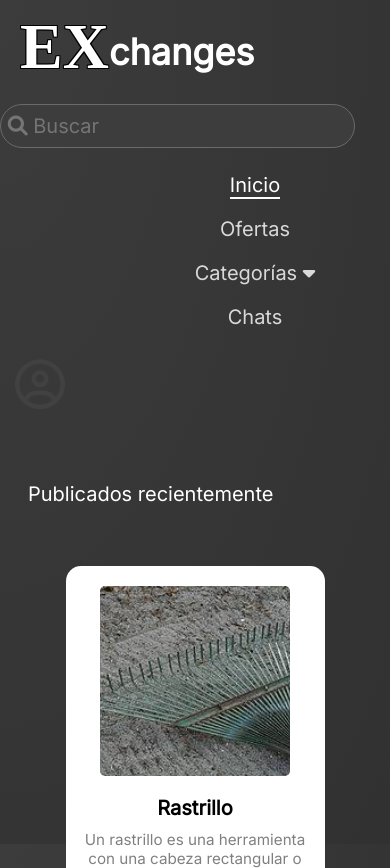
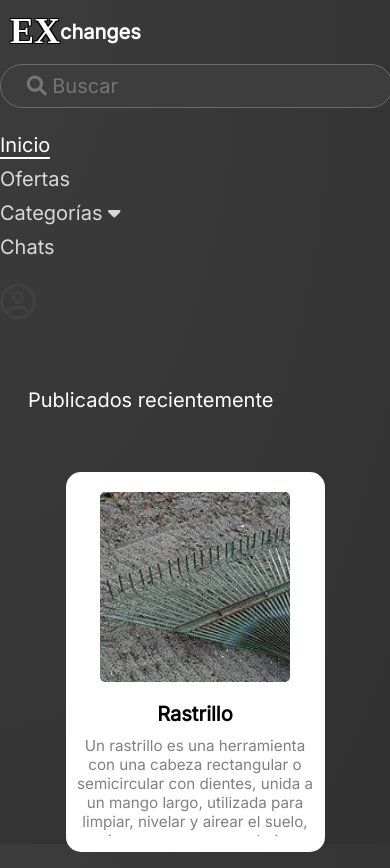
Before and after one commit to Tempus-Datus-Gravitas/EXchanges, a PHP site: page / in a window 390 px wide. Shown: the top 868 px of the page. Run offline with PHP 8.4, Linux system fonts and the light colour scheme; some web fonts are replaced.

Commit message:
Update bar.css for responsive design

```diff
--- a/css/bar.css
+++ b/css/bar.css
@@ -6,76 +6,97 @@
     transform: translateX(0);
   }
 }
-header{
+header {
   justify-content: space-between;
   color: #fff;
   display: flex;
-	#name{
+  align-items: center;
+  flex-wrap: wrap;
+  padding: 10px 0;
+}
+
+#name {
   animation: 0.5s ease-out 0s 1 slideInFromLeft;
   margin-left: 20px;
   display: flex;
-		#title{
+  align-items: center;
+  justify-content: center;
+  flex-direction: row;
+}
+
+#title {
   font-family: "Expletus Sans";
   font-size: 64px;
   margin: 0;
   padding: 0px;
   text-shadow: -1px -1px 0 #000, 1px -1px 0 #000, -1px 1px 0 #000, 1px 1px 0 #000;
+  display: flex;
+  align-items: center;
+  justify-content: center;
 }
-		#subtitle{
+
+#subtitle {
   font-size: 36px;
   margin: 20px 0;
   padding: 0px;
+  display: flex;
+  align-items: center;
+  justify-content: center;
 }
-	}
-	input{
+
+header input {
   font-family: "Inter","FontAwesome";
-		width: 403px;
+  width: 85vw;
+  max-width: 400px;
   height: 40px;
   border: solid 1px #6a6a6a;
   border-radius: 30px;
   background: #3d3d3d;
   color: #fff;
   font-size: 20px;
-		padding: 1px;
-		margin: 20px;
+  padding: 1px 20px;
+  margin: 20px 0;
+  display: flex;
+  justify-content: center;
+  align-items: center;
+  flex-direction: row;
 }
-	#navegacion{
+
+#navegacion {
   list-style: none;
   display: flex;
   align-items: center;
   justify-content: center;
   gap: 20px;
   margin-left: 20px;
-		.normal{
+  padding: 0;
+}
+
+#navegacion .normal {
   cursor: pointer;
   text-decoration: none;
   color: #d9d9d9;
   font-size: 20px;
   transition: color 0.3s ease;
-			&:hover{
+}
+#navegacion .normal:hover {
   color: #fff;
 }
-		}
-		.active{
+#navegacion .active {
   cursor: pointer;
   text-decoration: none;
   color: #fff;
   font-size: 20px;
   border-bottom: solid 2px #fff;
-
-
 }
 
-	}
-	.fa-circle-user{
+.fa-circle-user {
   font-size: 50px;
   color: #414141;
   margin: 15px;
   cursor: pointer;
 }
 
-
-}
 @media (max-width: 800px) {
   header {
     flex-direction: column;
```
Lines whose indentation alone changed are shown as unchanged.
